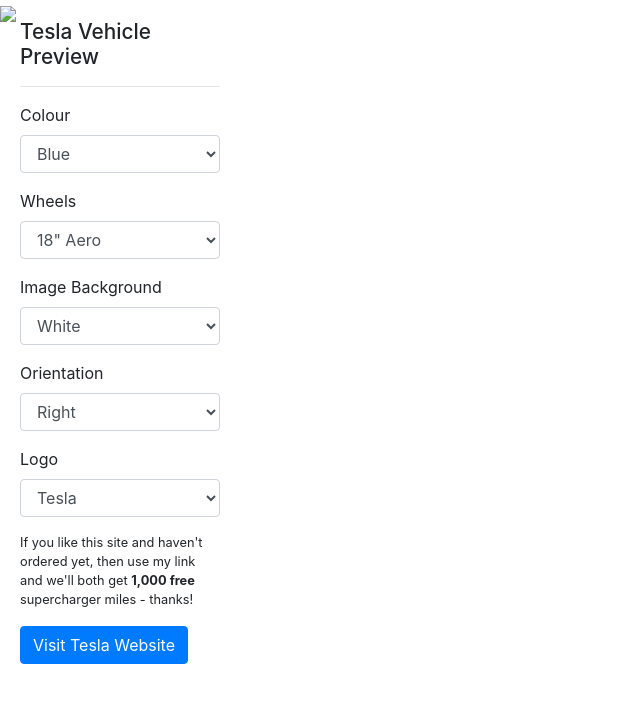
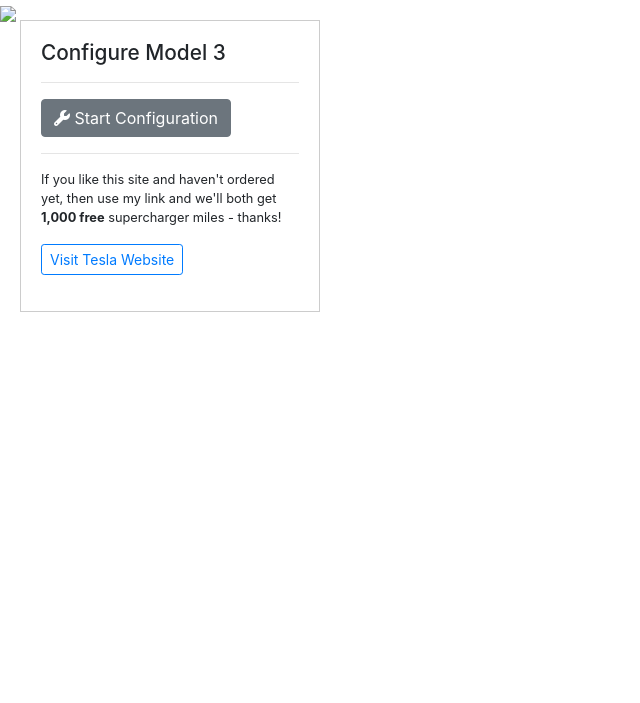
Before and after one commit to mattlanham/tesla-preview, a PHP site: page / in a window 1280 px wide. Shown: the top 703 px of the page, without its empty margins (0-640 px from the left). Run offline with PHP 8.4, Linux system fonts and the light colour scheme; data that the repository does not hold is empty; some libraries are stand-ins or nearby versions.

Commit message:
Update index.php

```diff
--- a/index.php
+++ b/index.php
@@ -21,7 +21,10 @@
         position: absolute;
         top: 20px;
         left: 20px;
-        width: 200px;
+        width: 300px;
+        border: 1px solid #CCC;
+        padding: 20px;
+        background: white;
     }
     select {
         width: 100px;
@@ -60,6 +63,8 @@
 
 <!-- Global site tag (gtag.js) - Google Analytics -->
 <script async src="https://www.googletagmanager.com/gtag/js?id=UA-143791629-1"></script>
+<script src="https://kit.fontawesome.com/64272cd503.js"></script>
+
 <script>
   window.dataLayer = window.dataLayer || [];
   function gtag(){dataLayer.push(arguments);}
@@ -77,11 +82,20 @@
 
         <img class="carImg" :src="imageUrl" />
 
-        <div class="popout">
-            <h1>Tesla Vehicle Preview</h1>
-            <hr />
-            <div class="slim">
-                <div class="form-group">
+
+
+        <!-- Modal -->
+        <div class="modal fade" id="exampleModal" tabindex="-1" role="dialog" aria-labelledby="exampleModalLabel" aria-hidden="true">
+        <div class="modal-dialog" role="document">
+            <div class="modal-content">
+            <div class="modal-header">
+                <h5 class="modal-title" id="exampleModalLabel">Configure Vehicle</h5>
+                <button type="button" class="close" data-dismiss="modal" aria-label="Close">
+                <span aria-hidden="true">&times;</span>
+                </button>
+            </div>
+            <div class="modal-body">
+            <div class="form-group">
                     <label for="exampleInputEmail1">Colour</label>
                     <select name="colour" v-model="color" class="form-control">
                         <option value="$PBSB">Black</option>
@@ -102,7 +116,7 @@
                 </div>
 
                 <div class="form-group">
-                    <label for="exampleInputEmail1">Image Background</label>
+                    <label for="exampleInputEmail1">Background</label>
                     <select name="background" v-model="background" class="form-control">
                         <option value="white">White</option>
                         <option value="black">Black</option>
@@ -128,8 +142,31 @@
                         <option value="none">None</option>
                     </select>
                 </div>
-                <p class="small">If you like this site and haven't ordered yet, then use my link and we'll both get <strong>1,000 free</strong> supercharger miles - thanks!</p>
-                <a href="https://ts.la/matt78103" class="btn btn-primary" target="_blank">Visit Tesla Website</a>
+            </div>
+            <div class="modal-footer">
+                <button type="button" class="btn btn-secondary" data-dismiss="modal">Close</button>
+            </div>
+            </div>
+        </div>
+        </div>
+
+
+
+
+
+
+        <div class="popout">
+            <h1>Configure Model 3</h1>
+            <hr />
+            <div class="slim">
+                <button type="button" class="btn btn-secondary" data-toggle="modal" data-target="#exampleModal">
+                <i class="fas fa-wrench"></i> Start Configuration
+                </button>
+                <hr />
+                <div class="form-group">
+                    <p class="small">If you like this site and haven't ordered yet, then use my link and we'll both get <strong>1,000 free</strong> supercharger miles - thanks!</p>
+                    <a href="https://ts.la/matt78103" class="btn btn-outline-primary btn-sm" target="_blank">Visit Tesla Website</a>
+                </div>
             </div>
         </div>
 
```
